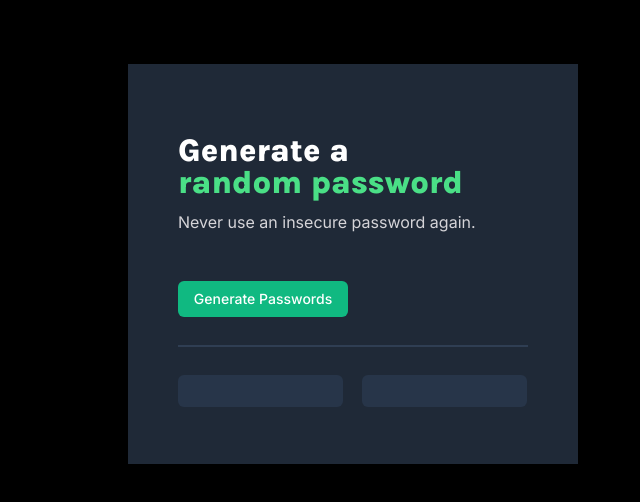
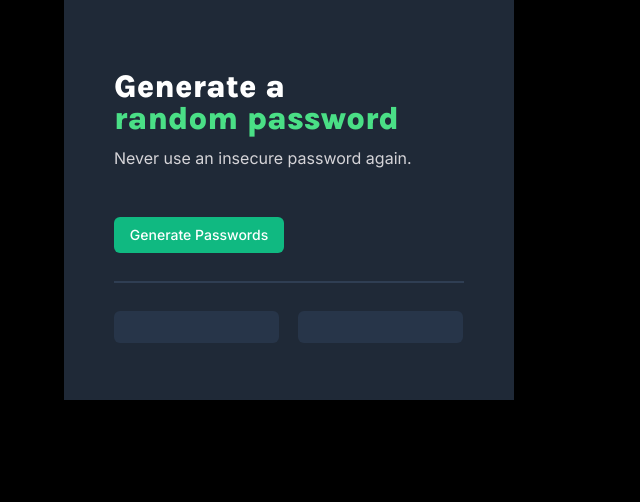
Before and after one commit to JacopoCongia/random-password-generator, a website built with Vite: page index.html in a window 1280 px wide. Shown: the whole page, without its empty margins (401-1041 px from the left). Built offline with nearby package versions, Linux system fonts and the light colour scheme.

Commit message:
Updated layout

```diff
--- a/index.css
+++ b/index.css
@@ -9,7 +9,6 @@ body {
 }
 
 section {
-    margin: 64px;
     background-color: #1F2937;
     padding: 50px;
     width: 350px;
```
